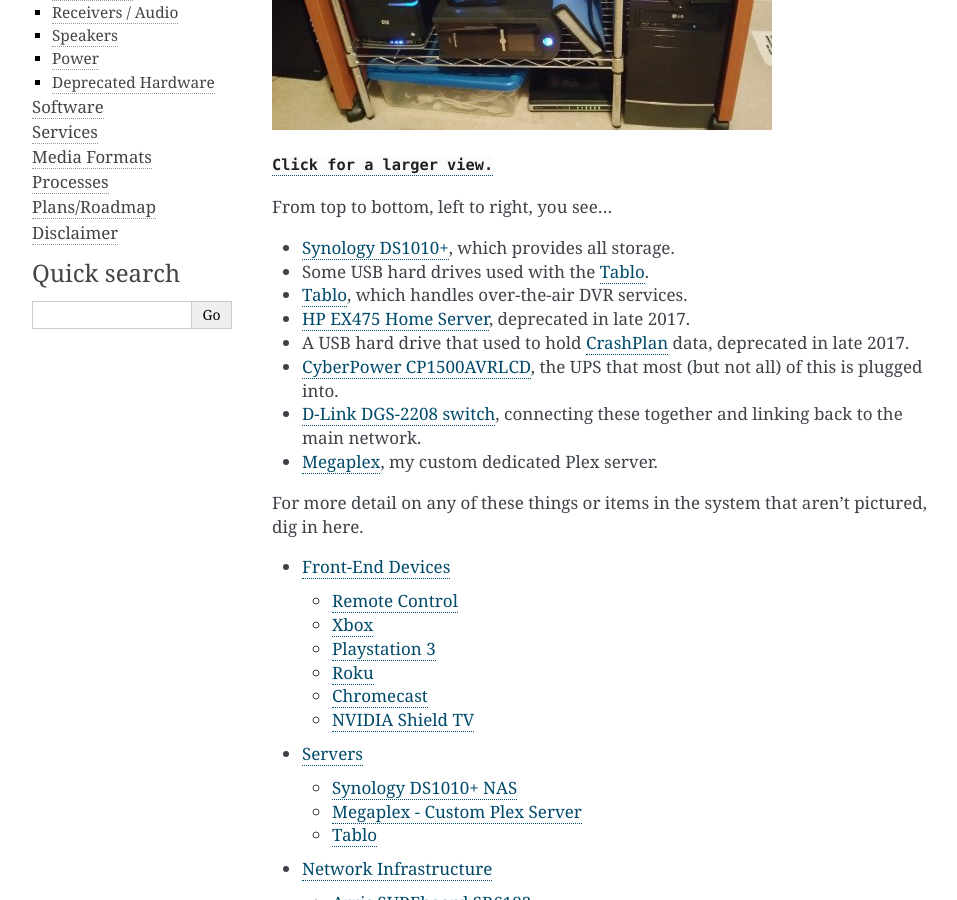
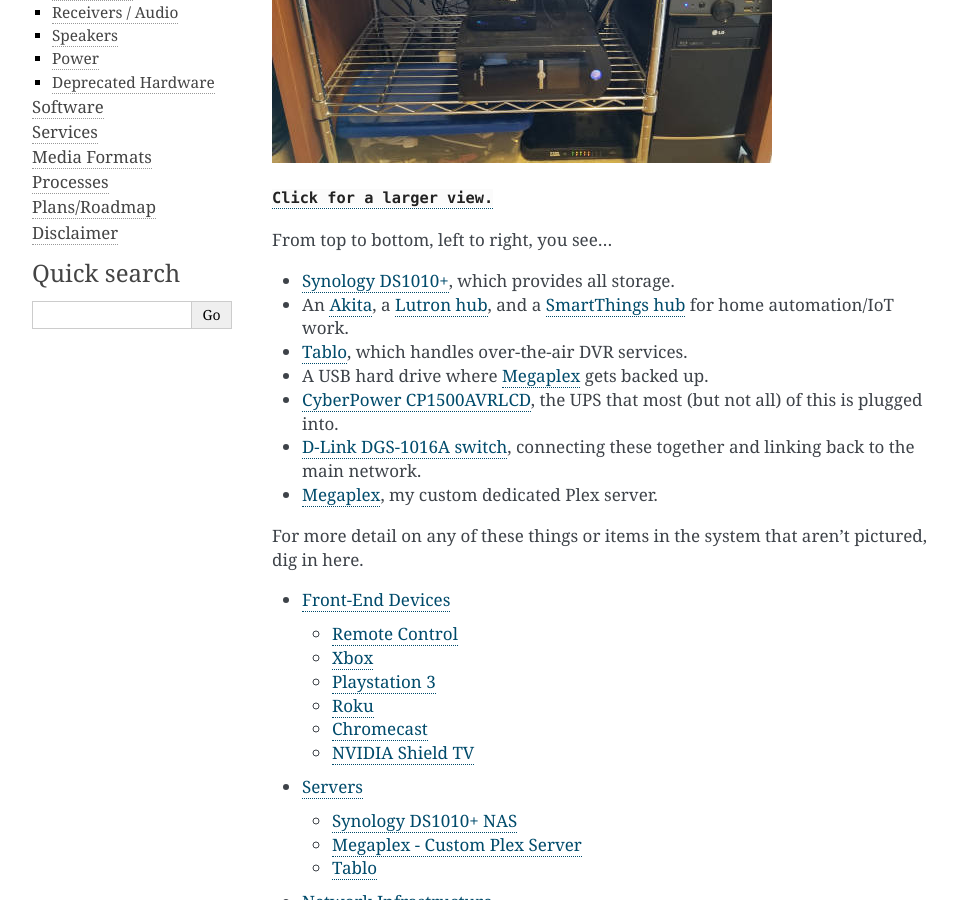
Before and after one commit to tillig/mediacenter, a Sphinx documentation site: the page built from docs/hardware/index.rst, in a window 1280 px wide and 900 px high, scrolled down 420 px. Shown: the whole window, without its empty margins (148-1105 px from the left). Built offline with Sphinx 7.4.7, drawn with Linux system fonts in a browser that asks for light colours.

Commit message:
Updated based on changes to my system.

```diff
--- a/docs/hardware/index.rst
+++ b/docs/hardware/index.rst
@@ -14,12 +14,11 @@
 From top to bottom, left to right, you see...
 
 - :doc:`Synology DS1010+ <server/synologyds1010>`, which provides all storage.
-- Some USB hard drives used with the :doc:`Tablo <server/tablo>`.
+- An `Akita <https://www.akita.cloud/>`_, a `Lutron hub <https://www.casetawireless.com/>`_, and a `SmartThings hub <https://www.smartthings.com/products/smartthings-hub>`_ for home automation/IoT work.
 - :doc:`Tablo <server/tablo>`, which handles over-the-air DVR services.
-- :doc:`HP EX475 Home Server <deprecated/hpex475>`, deprecated in late 2017.
-- A USB hard drive that used to hold :doc:`CrashPlan <../software/deprecated/crashplan>` data, deprecated in late 2017.
+- A USB hard drive where :doc:`Megaplex <server/megaplex>` gets backed up.
 - :doc:`CyberPower CP1500AVRLCD <power/index>`, the UPS that most (but not all) of this is plugged into.
-- :doc:`D-Link DGS-2208 switch <network/switches>`, connecting these together and linking back to the main network.
+- :doc:`D-Link DGS-1016A switch <network/switches>`, connecting these together and linking back to the main network.
 - :doc:`Megaplex <server/megaplex>`, my custom dedicated Plex server.
 
 For more detail on any of these things or items in the system that aren't pictured, dig in here.
--- a/docs/hardware/network/arrissb6183.rst
+++ b/docs/hardware/network/arrissb6183.rst
@@ -5,3 +5,5 @@
 I finally bought my own cable modem in March 2016. `We got the Arris SURFboard SB6183 DOCSIS 3.0 cable modem from Amazon for about $100. <https://www.amazon.com/dp/B00MA5U1FW?tag=mhsvortex>`_
 
 Setup was pretty easy but did require I activate the modem `using the Comcast instructions <http://customer.xfinity.com/help-and-support/internet/activate-purchased-modem/>`_ and reboot all of my network devices. Making sure things got rebooted in the right order was the hardest part of the process. I had to ensure that the modem picked up the router as the MAC address of the connected device and *then* connect my computer to the router to activate the modem. I got it wrong the first time and had my computer connected directly to the modem so when I connected the router things stopped working. Didn't take long to fix it up, but was a little tedious.
+
+In June 2019 we switched from :doc:`Comcast <../../network/providers/comcast>` back to :doc:`Frontier <../../network/providers/frontier>` which doesn't use a cable modem. I'm not marking this as deprecated yet, since we'll still use it if we go back to Comcast. It's just not in active rotation.
--- a/docs/network/providers/comcast.rst
+++ b/docs/network/providers/comcast.rst
@@ -7,3 +7,5 @@
 We switched back to Comcast in June 2011.
 
 In 2015 we executed a plan to :doc:`cut the cable <../../plans/cuttingthecable>`. We reduced our service from phone + TV + internet down to just internet in an effort to save money. We make up for the loss of TV content by using various :doc:`content service providers <../../services/index>` and we just use mobile phones for our primary contact.
+
+In June 2019 we switched back to :doc:`Frontier <frontier>` because the Comcast internet, while nice, was getting spendy. We got Frontier at half the price for the same service.
--- a/docs/network/providers/frontier.rst
+++ b/docs/network/providers/frontier.rst
@@ -12,4 +12,6 @@
 - On Advanced -> System Setttings, change the local domain name to "home" if it's not that already. (Frontier conveniently remotely made it "ftrdhcpuser.net" and now some domain names try to resolve on the internet.)
 - Log into the :doc:`Windows Home Server <../../software/deprecated/whs>` remotely and verify access. If you can't get to it, log into the WHS console, Settings -> Remote Access, and click "Repair" to update the router via UPnP.
 
-**We left Verizon/Frontier FIOS in June 2011** and switched to :doc:`Comcast <comcast>`. The price was better, the service was better, the TV and phone features were better. We didn't get the same speed network as we had with FIOS, and we started out with a 250GB monthly cap (later lifted), but it's a small price to pay for better service and folks not constantly remote-pushing changes to my network.
+We left Verizon/Frontier FIOS in June 2011 and switched to :doc:`Comcast <comcast>`. The price was better, the service was better, the TV and phone features were better. We didn't get the same speed network as we had with FIOS, and we started out with a 250GB monthly cap (later lifted), but it's a small price to pay for better service and folks not constantly remote-pushing changes to my network.
+
+In June 2019 we switched back to Frontier because the Comcast internet, while nice, was getting spendy. We had cut the cord and had internet-only service, and even then we got Frontier at half the price for the same service. Frontier appears to have gotten their act in gear since we last had them and it's been reasonably stable.
```
Also changed, not shown: docs/hardware/servers.jpg, docs/hardware/servers_small.jpg, docs/network/diagram.png, docs/network/diagram_small.png, docs/network/index.rst (line endings or trailing spaces), 1 other file.
